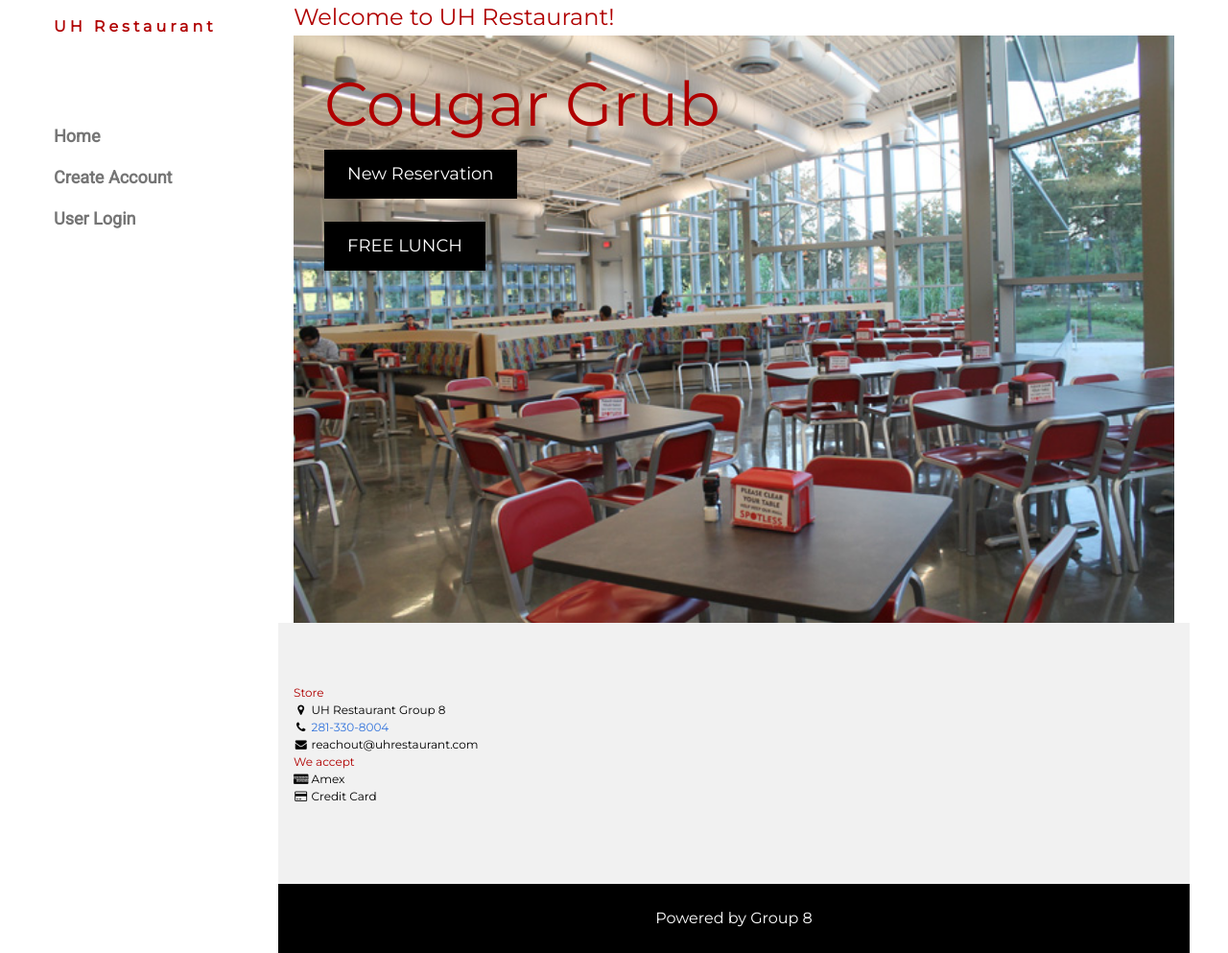
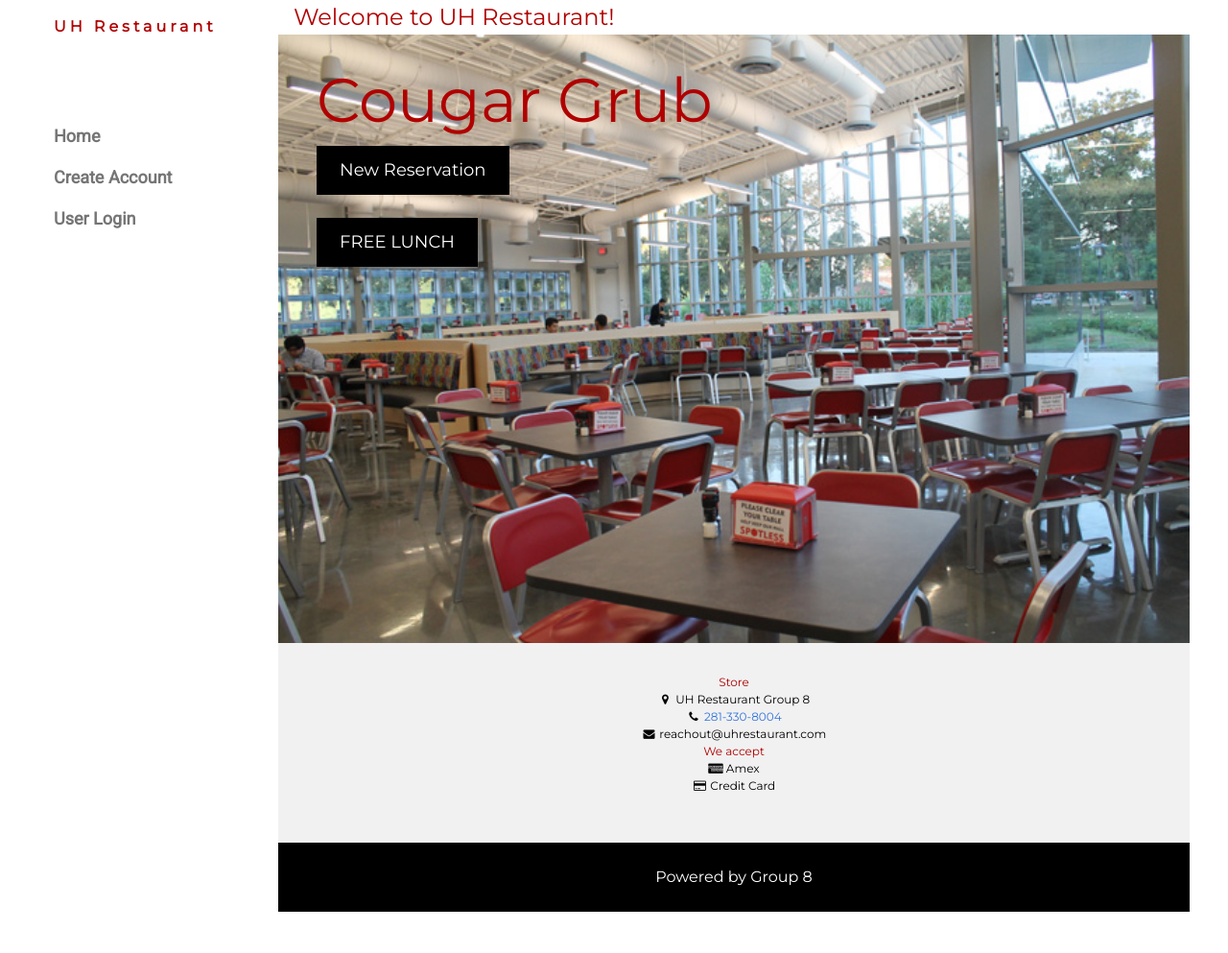
Before and after one commit to rohan1221/COSC4351-PROJECT, a Flask app: page / in a window 1280 px wide. Shown: the whole page at 96% size. After the commit the page ends 950 px from the top, so only its background shows below. Run offline with Flask 2, Linux system fonts and the light colour scheme.

Commit message:
CSS
Home Page: made image flush with the other containers, and centered footer content

```diff
--- a/application/templates/homePage.html
+++ b/application/templates/homePage.html
@@ -100,9 +100,9 @@
     </header>
 
     <!-- Image header -->
-    <div class="w3-display-container w3-container">
+    <div class="w3-display-container">
       <img src="/static/uh-tables.jpg" alt="UHPostOffice" style="width:100%">
-      <div class="w3-display-topleft w3-text-white" style="padding:24px 48px">
+      <div class="w3-display-topleft w3-text-white" style="padding:20px 40px">
         <h1 class="w3-jumbo w3-hide-small">Cougar Grub</h1>
         {% if not current_user.is_authenticated %}
         <p><a href="/NewReservation" class="w3-button w3-black w3-padding-large w3-large">New Reservation</a></p>
@@ -114,12 +114,12 @@
     </div>
 
     <!-- Footer -->
-    <footer class="w3-padding-64 w3-light-grey w3-small w3-center" id="footer">
-      <div class="w3-row-padding">
-        <div class="w3-col s4">
+      <footer class="w3-container w3-padding-32 w3-light-grey w3-small" id="footer">
+        <div class="w3-row-padding w3-center">
+          <div class="w3-col">
           </div>
-
-        <div class="w3-col s4 w3-justify">
+          <div class="w3-center">
+            <div class="w3-col">
               <h4>Store</h4>
               <p><i class="fa fa-fw fa-map-marker"></i> UH Restaurant Group 8</p>
               <p><i class="fa fa-fw fa-phone"></i><a href="https://www.youtube.com/watch?v=Sd0S0LwhEDU" target="_blank">
@@ -131,8 +131,8 @@
               <br>
             </div>
           </div>
+        </div>
       </footer>
-
     <div class="w3-black w3-center w3-padding-24">Powered by Group 8</div>
 
     <!-- End page content -->
```
Lines whose indentation alone changed are shown as unchanged.
